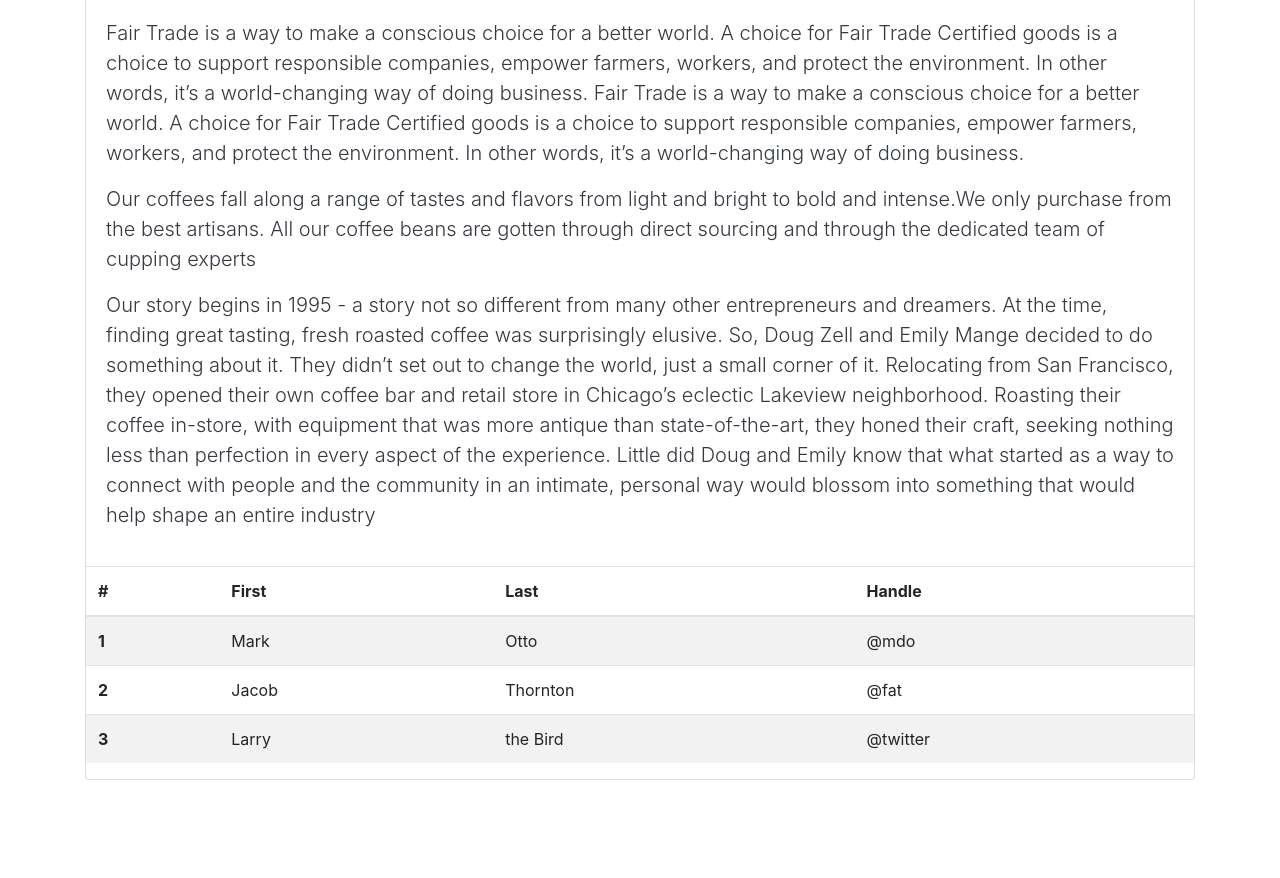
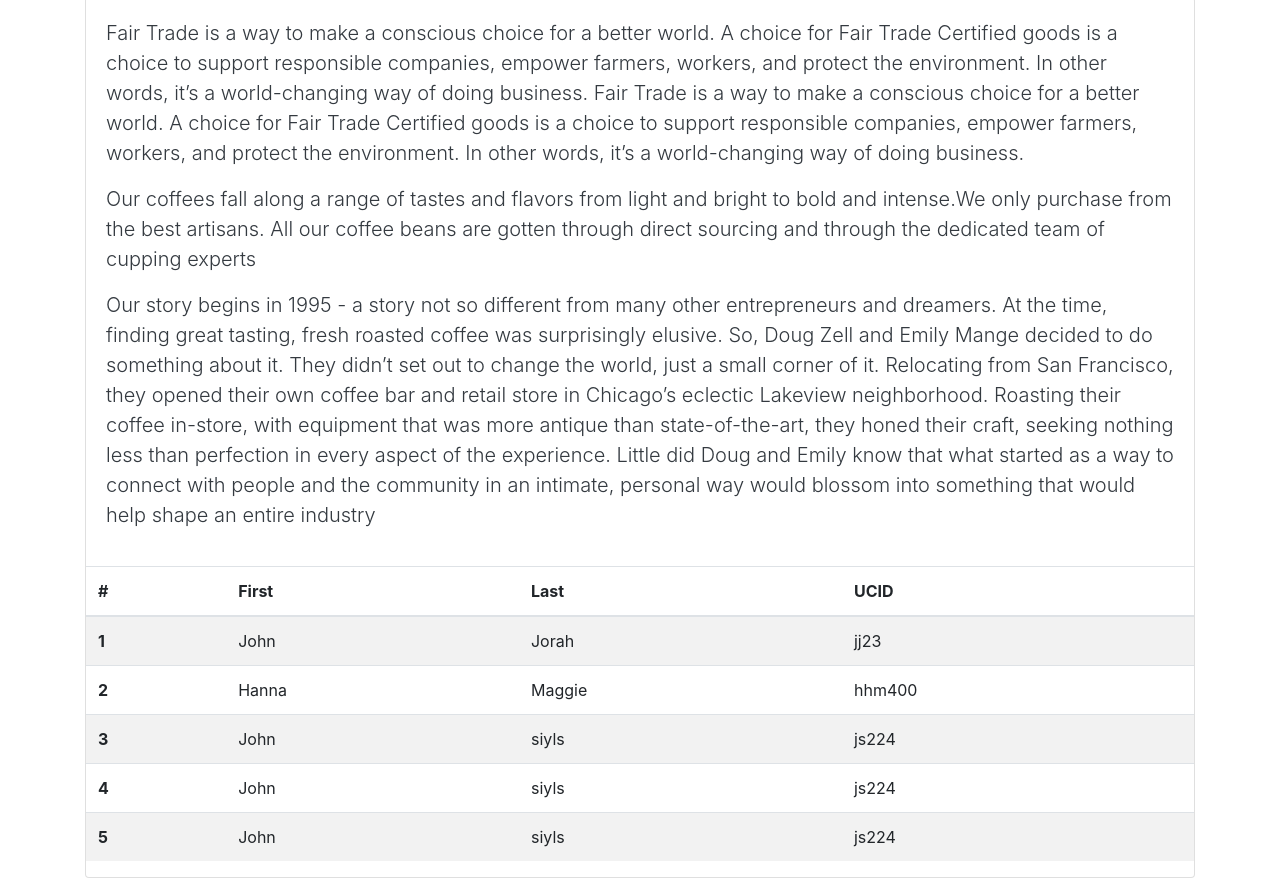
Before and after one commit to dm262/bootstrapgit, a plain HTML site: page index.html in a window 1280 px wide. Shown: the part 59-937 px from the top of the page. Before the commit the page ends 839 px from the top, so only its background shows below. Drawn offline with nearby package versions, Linux system fonts and the light colour scheme.

Commit message:
added data into tables,chnaged nav bar. added style file

```diff
--- /dev/null
+++ b/docs/css/style.css
@@ -0,0 +1,3 @@
+body{
+
+}
--- a/index.html
+++ b/index.html
@@ -15,7 +15,7 @@
         <a class="navbar-brand" href="index.html">
             <img src="docs/images/logo.png" width="30" height="30" class="d-inline-block align-top"
                  alt="logo">
-            Coffee
+            TowerOfJoy
         </a>
         <button class="navbar-toggler" type="button" data-toggle="collapse" data-target="#navbarSupportedContent"
                 aria-controls="navbarSupportedContent" aria-expanded="false" aria-label="Toggle navigation">
@@ -72,27 +72,39 @@
                 <th scope="col">#</th>
                 <th scope="col">First</th>
                 <th scope="col">Last</th>
-                <th scope="col">Handle</th>
+                <th scope="col">UCID</th>
             </tr>
             </thead>
             <tbody>
             <tr>
                 <th scope="row">1</th>
-                <td>Mark</td>
-                <td>Otto</td>
-                <td>@mdo</td>
+                <td>John</td>
+                <td>Jorah</td>
+                <td>jj23</td>
             </tr>
             <tr>
                 <th scope="row">2</th>
-                <td>Jacob</td>
-                <td>Thornton</td>
-                <td>@fat</td>
+                <td>Hanna</td>
+                <td>Maggie</td>
+                <td>hhm400</td>
             </tr>
             <tr>
                 <th scope="row">3</th>
-                <td>Larry</td>
-                <td>the Bird</td>
-                <td>@twitter</td>
+                <td>John</td>
+                <td>siyls</td>
+                <td>js224</td>
+            </tr>
+            <tr>
+                <th scope="row">4</th>
+                <td>John</td>
+                <td>siyls</td>
+                <td>js224</td>
+            </tr>
+            <tr>
+                <th scope="row">5</th>
+                <td>John</td>
+                <td>siyls</td>
+                <td>js224</td>
             </tr>
             </tbody>
         </table>
```
